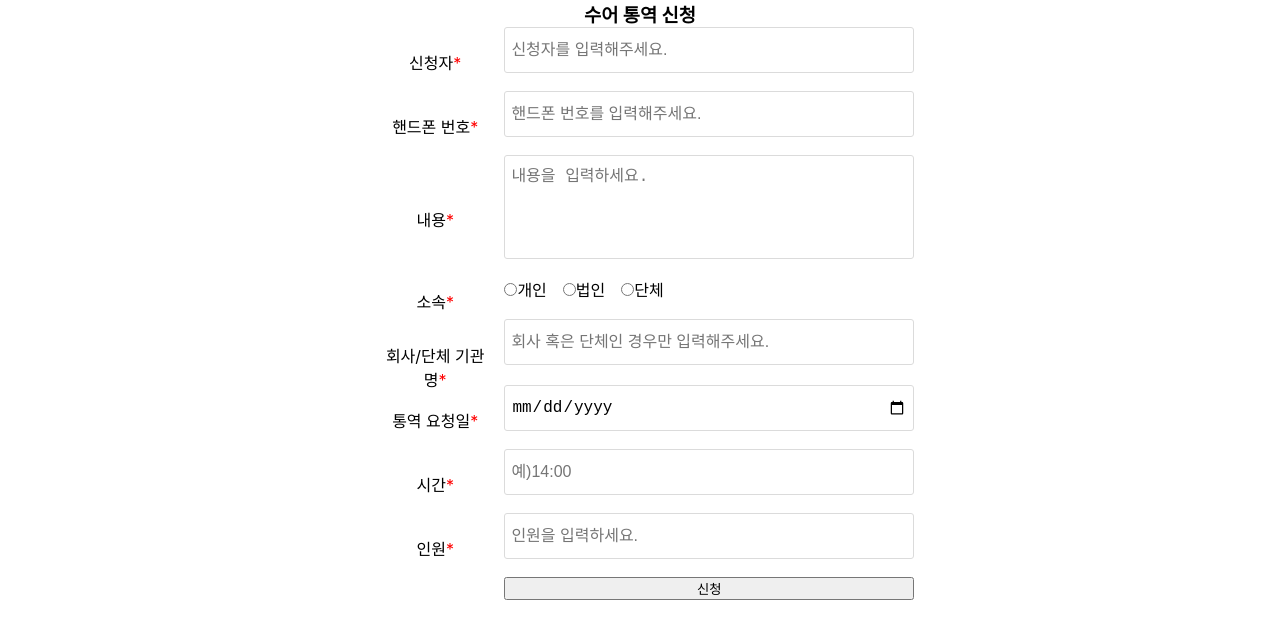
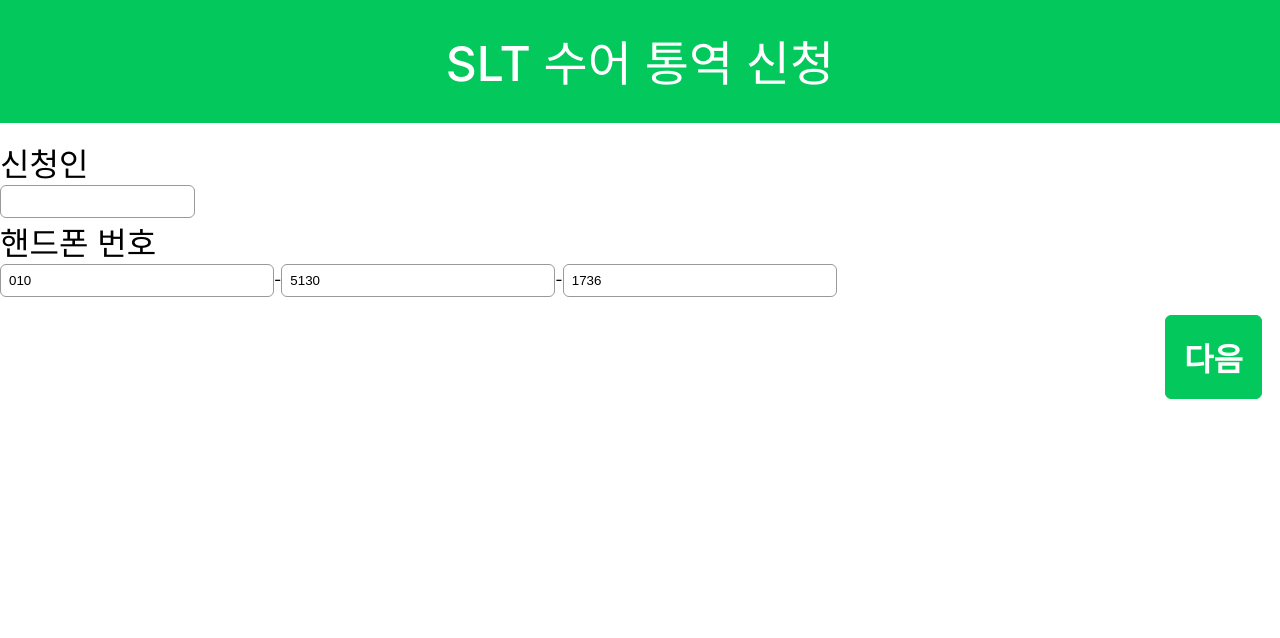
Before and after one commit to signLanguage-interpreter/signLanguageInterpreter, a React (Create React App) app: page /register in a window 1280 px wide. Shown: the top 638 px of the page. Built offline with nearby package versions, Linux system fonts and the light colour scheme.

Commit message:
로그인 구현

```diff
--- a/src/Components/Login/Login.tsx
+++ b/src/Components/Login/Login.tsx
@@ -29,8 +29,11 @@ const Login: React.FunctionComponent<RouteComponentProps> = ({ history }) => {
   const onSubmit = (e: React.FormEvent<HTMLFormElement>) => {
     e.preventDefault();
     console.log(user);
+    sessionStorage.setItem("user_id", user.id);
+    sessionStorage.setItem("user_pw", user.pw);
     // axios
-    history.push("/register");
+    sessionStorage.setItem("login", "true");
+    history.push("/");
   };
   return (
     <div className="login_wrapper">
--- a/src/Components/Main/Main.scss
+++ b/src/Components/Main/Main.scss
@@ -0,0 +1,32 @@
+// Mobile
+.main {
+  padding: 18px 15%;
+  h2 {
+    color: hsl(147, 97%, 40%);
+    font-size: 5rem;
+  }
+  .link {
+    border: 1px solid hsl(147, 97%, 40%);
+    background-color: hsl(147, 97%, 40%);
+    color: hsl(0, 0%, 100%);
+    font-size: 2rem;
+    font-weight: 600;
+    outline: none;
+    border-radius: 5px;
+    text-decoration: none;
+    margin-right: 12px;
+    padding: 8px;
+    box-shadow: 4px 4px hsl(0, 0%, 80%);
+    cursor: pointer;
+    &:hover {
+      opacity: 0.8;
+    }
+  }
+}
+// Tablet
+@media screen and (min-width: 768px) {
+}
+
+// PC
+@media screen and (min-width: 1024px) {
+}
--- a/src/Components/Main/Main.tsx
+++ b/src/Components/Main/Main.tsx
@@ -1,11 +1,39 @@
-import Header from "../Header/Header";
+import React, { useRef } from "react";
+import { RouteComponentProps } from "react-router-dom";
 import "./Main.scss";
 
-const Main = () => {
+const Main: React.FunctionComponent<RouteComponentProps> = ({ history }) => {
+  const session_login = sessionStorage.getItem("login");
+  const login_text = useRef<HTMLButtonElement>(null);
+
+  const onLoginClick = (e: any) => {
+    let btn_txt = login_text.current!.innerText;
+    if (btn_txt === "로그인") {
+      history.push("/login");
+    } else if (btn_txt === "로그아웃") {
+      login_text.current!.innerText = "로그인";
+      sessionStorage.setItem("login", "false");
+    }
+  };
+
+  const onRegiClick = (e: any) => {
+    if (session_login === "true") {
+      history.push("/register");
+    } else if (session_login === "false") {
+      alert("로그인을 먼저 해주세요.");
+    }
+  };
+
   return (
-    <div className="main_page">
-      <Header></Header>
-    </div>
+    <main className="main">
+      <h2>SLT</h2>
+      <button className="link" onClick={onLoginClick} ref={login_text}>
+        {session_login === "true" ? "로그아웃" : "로그인"}
+      </button>
+      <button className="link" onClick={onRegiClick}>
+        신청
+      </button>
+    </main>
   );
 };
 
--- a/src/Components/Register/Register.scss
+++ b/src/Components/Register/Register.scss
@@ -1,53 +1,52 @@
 .register_wrapper {
-  width: 40%;
-  margin: 0 auto;
-  .register_title {
-    text-align: center;
+  .register_header {
+    color: hsl(0, 0%, 100%);
+    background-color: hsl(147, 97%, 40%);
+    font-size: 3rem;
+    font-weight: 500;
+    height: 15vh;
+    display: flex;
+    justify-content: center;
+    align-items: center;
+    border-bottom: 3px solid hsl(147, 97%, 40%);
   }
-  .register {
-    display: grid;
-    grid-template-columns: 20% 80%;
-    gap: 18px;
-
-    .input {
+  .name_phone_wrapper {
+    margin-top: 16px;
+    label {
+      font-size: 2rem;
+    }
+    :is(.name_wrapper, .phone_wrapper) .input {
+      border: 1px solid hsl(0, 0%, 60%);
+      border-radius: 6px;
       outline: none;
-      border: 1px solid hsl(0, 0%, 86%);
-      border-radius: 3px;
-      height: 32px;
-      padding: 6px;
-      font-size: 1rem;
-      &:hover {
-        border: 1px solid hsl(0, 0%, 50%);
-      }
       &:focus {
-        border: 1px solid hsl(0, 0%, 50%);
+        border-color: hsl(147, 97%, 40%);
       }
     }
-
-    .txt {
-      text-align: center;
-      top: 50%;
-      transform: translateY(50%);
-      &::after {
-        content: "*";
-        color: red;
+    .name_wrapper {
+      .name {
+        padding: 8px;
       }
     }
-    .content {
-      resize: none;
-      height: auto;
-    }
-
-    .agency {
-      display: flex;
-      justify-content: flex-start;
-      align-items: center;
-      .agency_child {
-        display: flex;
-        justify-content: flex-start;
-        align-items: center;
-        margin-right: 16px;
+    .phone_wrapper {
+      .phone {
+        width: 20%;
+        padding: 8px;
       }
     }
   }
+  .next_btn {
+    float: right;
+    font-size: 1.5rem;
+    margin-top: 18px;
+    margin-right: 18px;
+    border-radius: 6px;
+    padding: 18px;
+    background-color: hsl(147, 97%, 40%);
+    color: hsl(0, 0%, 100%);
+    outline: none;
+    border: 1px solid hsl(147, 97%, 40%);
+    font-weight: 600;
+    font-size: 2rem;
+  }
 }
--- a/src/Components/Register/Register.tsx
+++ b/src/Components/Register/Register.tsx
@@ -2,80 +2,44 @@ import React from "react";
 import "./Register.scss";
 
 const Register = () => {
-  const onSubmit = (e: React.FormEvent): void => {
-    e.preventDefault();
-    console.log(e);
-  };
-
+  const name: string = sessionStorage.getItem("user_id")!;
+  const phone: string[] = ["010", "5130", "1736"];
+  const [first, second, last] = phone;
   return (
     <div className="register_wrapper">
-      <h3 className="register_title">수어 통역 신청</h3>
-      <form className="register" onSubmit={onSubmit}>
-        <div className="txt">신청자</div>
-        <input
-          type="text"
-          placeholder="신청자를 입력해주세요."
-          className="input"
-          required
-        ></input>
-        <div className="txt">핸드폰 번호</div>
-        <input
-          type="tel"
-          placeholder="핸드폰 번호를 입력해주세요."
-          pattern="[0-9]{3}-[0-9]{4}-[0-9]{4}"
-          className="input"
-          required
-        ></input>
-        <div className="txt">내용</div>
-        <textarea
-          rows={5}
-          className="content input"
-          placeholder="내용을 입력하세요."
-          required
-        ></textarea>
-        <div className="txt">소속</div>
-        <div className="agency">
-          <div className="agency_child">
-            <input
-              type="radio"
-              value="individual"
-              id="individual"
-              name="agency"
-            ></input>
-            <label htmlFor="individual">개인</label>
-          </div>
-          <div className="agency_child">
-            <input
-              type="radio"
-              value="corporate"
-              id="corporate"
-              name="agency"
-            ></input>
-            <label htmlFor="corporate">법인</label>
-          </div>
-          <div className="agency_child">
-            <input type="radio" value="group" id="group" name="agency"></input>
-            <label htmlFor="group">단체</label>
+      <header className="register_header">SLT 수어 통역 신청</header>
+      <div className="name_phone_wrapper">
+        <div className="name_wrapper">
+          <label htmlFor="name">신청인</label>
+          <div>
+            <input id="name" className="name input" defaultValue={name}></input>
           </div>
         </div>
-        <div className="txt none">회사/단체 기관명</div>
-        <input
-          placeholder="회사 혹은 단체인 경우만 입력해주세요."
-          className="input"
-        />
-        <div className="txt">통역 요청일</div>
-        <input type="date" className="input date" required></input>
-        <div className="txt">시간</div>
-        <input type="text" className="input" placeholder="예)14:00"></input>
-        <div className="txt">인원</div>
-        <input
-          type="text"
-          className="input"
-          placeholder="인원을 입력하세요."
-        ></input>
-        <div></div>
-        <button type="submit">신청</button>
-      </form>
+        <div className="phone_wrapper">
+          <label htmlFor="phone">핸드폰 번호</label>
+          <div>
+            <input
+              id="phone"
+              className="phone input"
+              placeholder="예) 010"
+              defaultValue={first}
+            ></input>
+            -
+            <input
+              className="phone input"
+              placeholder="예) 1234"
+              defaultValue={second}
+            ></input>
+            -
+            <input
+              className="phone input"
+              placeholder="예) 1234"
+              defaultValue={last}
+            ></input>
+          </div>
+        </div>
+      </div>
+      <button className="next_btn">다음</button>
     </div>
   );
 };
```
